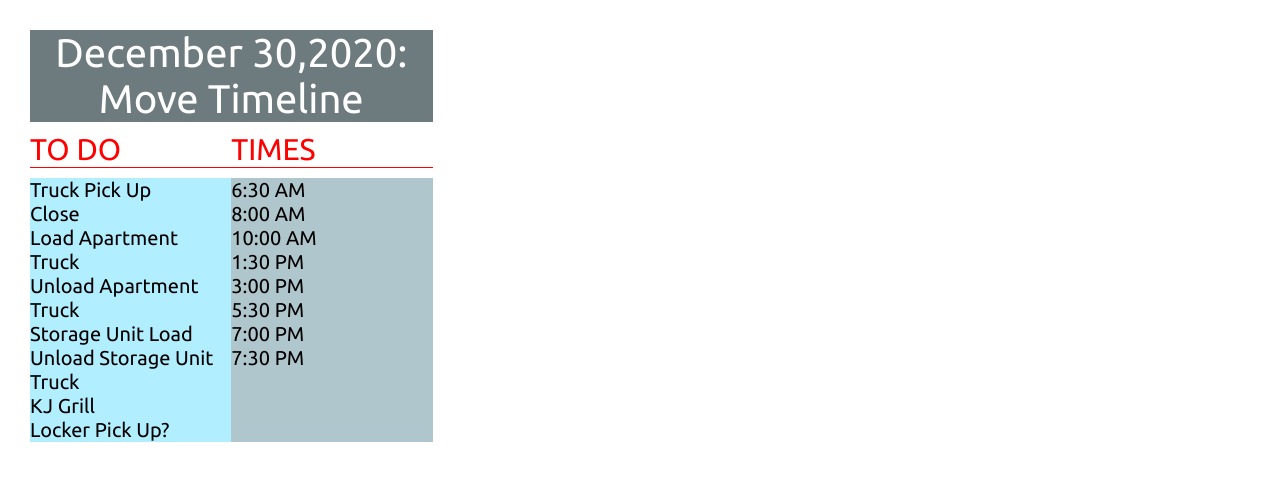
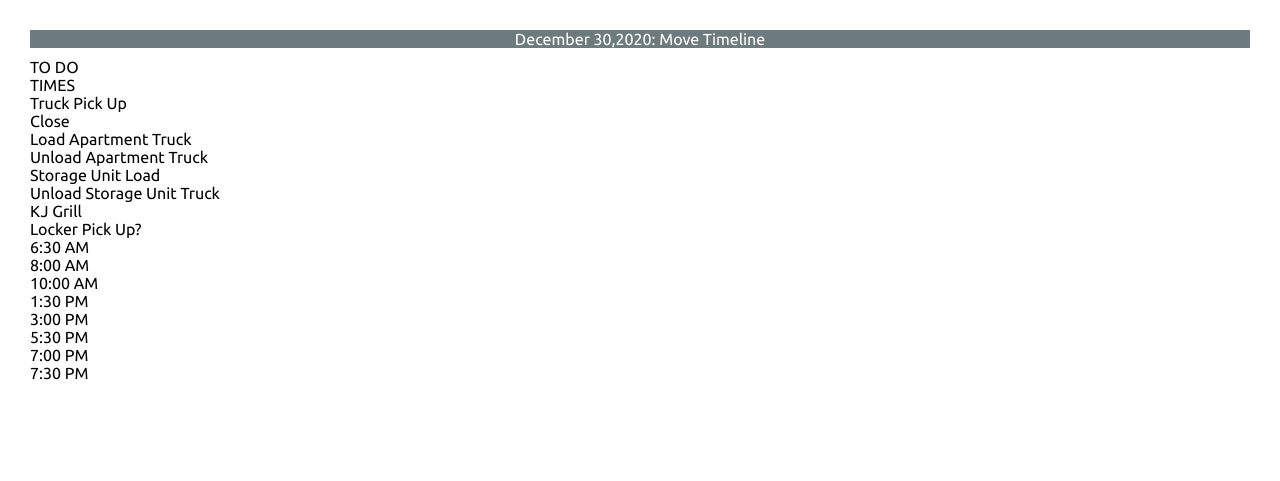
Before and after one commit to Frank-Adam/Frank-Adam.github.io, a PHP site: page /list.html in a window 1280 px wide. Shown: the top 481 px of the page. Run offline with PHP 8.4, Linux system fonts and the light colour scheme.

Commit message:
Update list.css

```diff
--- a/list.css
+++ b/list.css
@@ -3,77 +3,15 @@ body {
     font-family: "Ubuntu";
     padding: 20px;
     margin: 10px;
-    font-size: 125%
 }
+
 header {
-	width: 33%;
-    font-size: 200%;
     background-color: #6D7B7F;
     color: white;
     text-align: center;
     margin-bottom: 10px;
 }
-#headerContainer {
-    display: flex;
-	width: 50%;
+table, th, td {
+  border: 1px solid black;
+  border-collapse: collapse;
 }
-#cont3, #cont4 {
-	width: 33%;
-    margin-bottom: 10px;
-    border-bottom: 1px solid #FF0000;
-}
-#overallContainer {
-    display: flex;
-	width: 50%;
-}
-#savingsContainer {
-    display: flex;
-    width: 33%;
-    flex-direction: column;
-    background-color: #DBF7FF;
-}
-#inputSavings,
-#inputIncome,
-#monthRent,
-#monthUtilities,
-#monthCell,
-#monthTV,
-#monthMisc {
-    background-color: #B7FFB9;
-}
-#monthContainer,
-#yearContainer {
-    display: flex;
-    width: 33%;
-    flex-direction: column;
-    background-color: #B1EEFF;
-}
-#yearIncomeTotals {
-    display: flex;
-    width: 33%;
-    flex-direction: column;
-    background-color: #AFC6CC;
-}
-input {
-    display: flex;
-    width: 50%;
-    font-size: 1.25em;
-}
-.inputBoxes {
-    margin-bottom: 10px;
-}
-span {
-    font-size: 150%;
-    color: #FF0000;
-}
-#btnDiv {
-    border-left: 10px solid #FF0000;
-    width: 75%;
-    font-size: 110%;
-    padding: 10px;
-    margin-bottom: 10px;
-    background-color: #159FCC;
-}
-#lineBreak {
-    border-top: 6px solid #00AEFF;
-}
```
